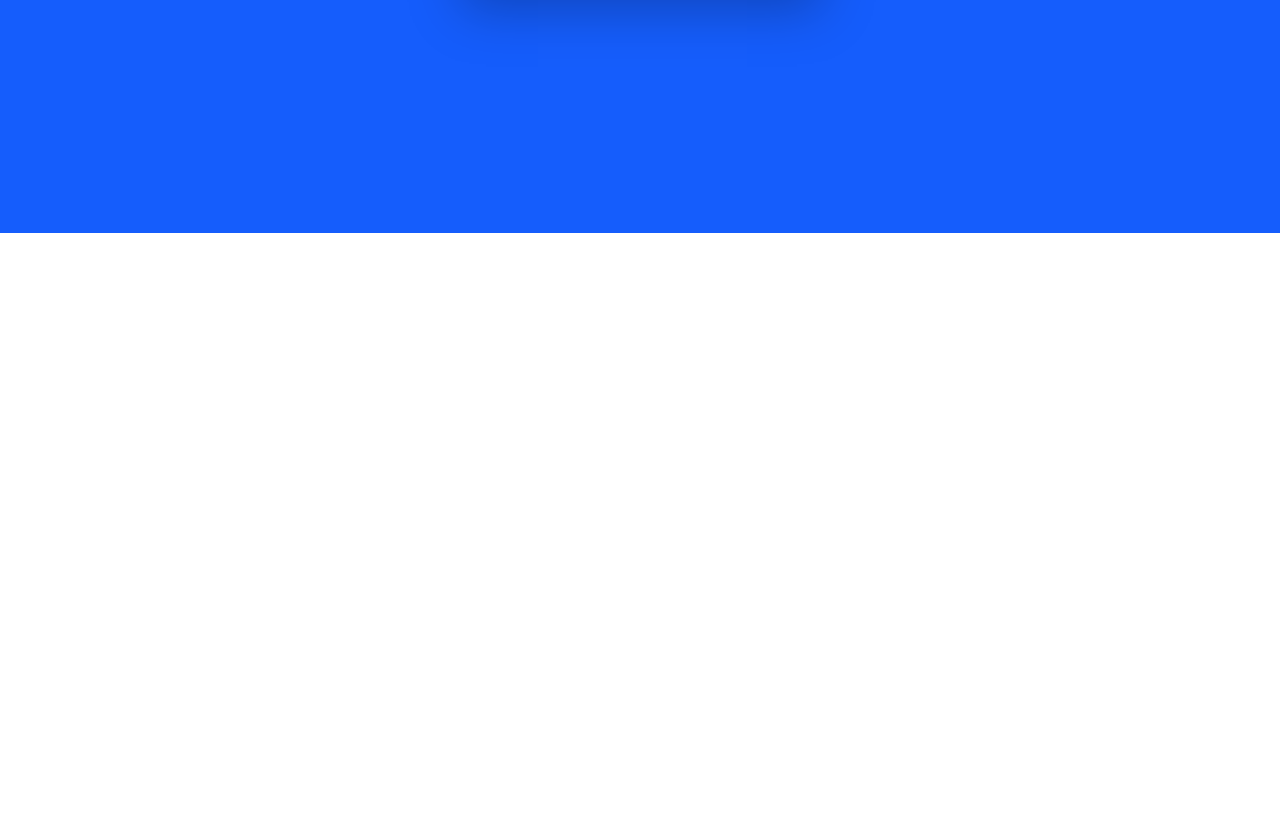
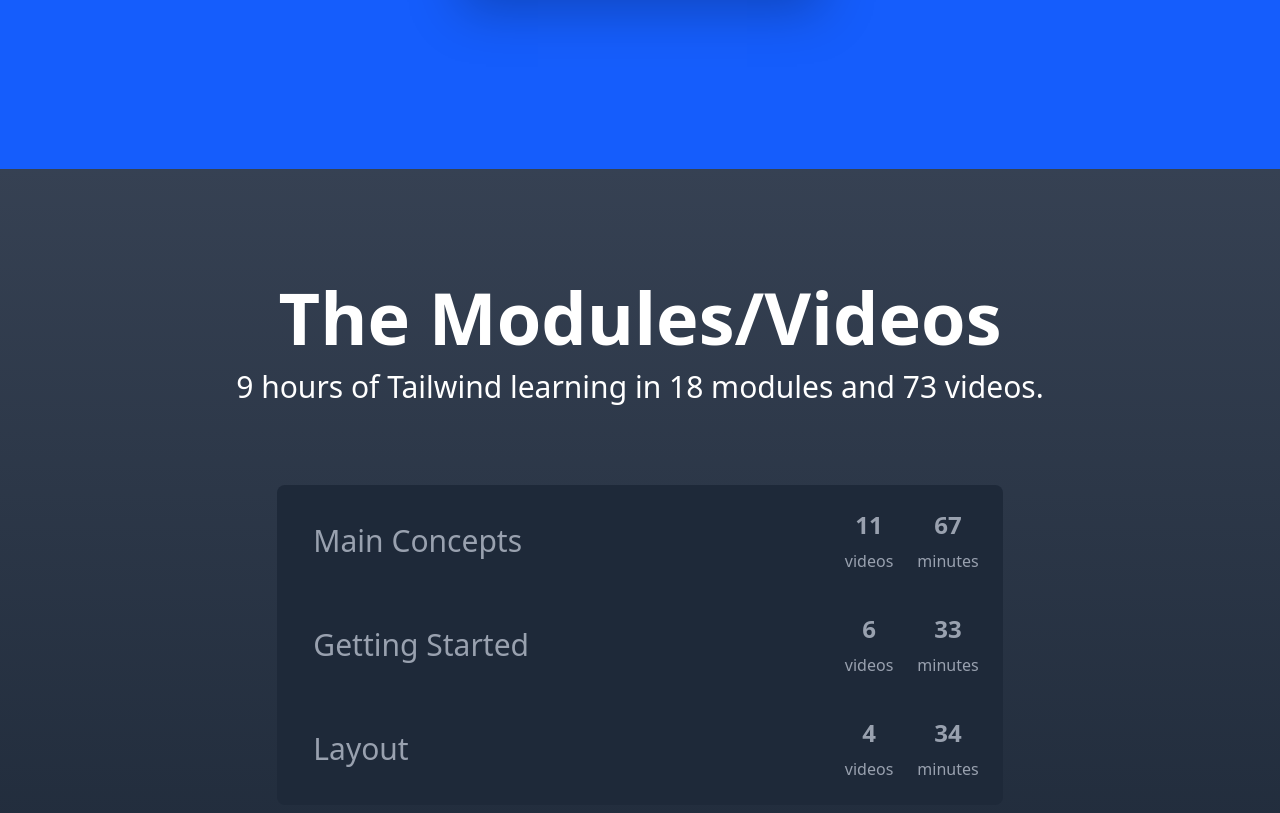
Before and after one commit to shalithacode/tailwind-course-website, a website built with Vite: page index.html in a window 1280 px wide. Shown: the part 5380-6193 px from the top of the page. Before the commit the page ends 5613 px from the top, so only its background shows below. Built offline with nearby package versions, Linux system fonts and the light colour scheme.

Commit message:
content section

```diff
--- a/index.html
+++ b/index.html
@@ -272,7 +272,7 @@
     </div>
     <div class="bg-blue-600 py-12 relative">
       <div
-        class="container mx-auto mb-16 lg:px-0 flex lg:flex-row flex-col text-xl text-blue-200 justify-center items-center lg:items-start gap-10 text-center"
+        class="container mx-auto lg:px-0 flex lg:flex-row flex-col text-xl text-blue-200 justify-center items-center lg:items-start gap-10 text-center"
       >
         <div class="lg:text-right space-y-3 order-2 lg:order-0">
           <p><strong class="font-bold text-blue-100">XY videos</strong> at a smooth pace</p>
@@ -304,5 +304,51 @@
         </div>
       </div>
     </div>
+    <div class="bg-linear-to-b from-gray-700 to-gray-800 py-24 md:px-24">
+      <div class="container mx-auto mb-16 px-6 lg:px-0">
+        <div class="text-center mb-20 text-white">
+          <h1 class="text-4xl lg:text-7xl my-4 font-bold">The Modules/Videos</h1>
+          <p class="text-3xl">9 hours of Tailwind learning in 18 modules and 73 videos.</p>
+        </div>
+
+        <div class="w-full md:w-3/4 lg:w-2/3 mx-auto bg-gray-800 text-gray-400 p-6 rounded-lg space-y-10">
+          <div class="flex items-center gap-6">
+            <p class="grow text-3xl p-3">Main Concepts</p>
+            <div class="flex flex-col items-center gap-2">
+              <p class="font-bold text-2xl">11</p>
+              <p>videos</p>
+            </div>
+            <div class="flex flex-col items-center gap-2">
+              <p class="font-bold text-2xl">67</p>
+              <p>minutes</p>
+            </div>
+          </div>
+
+          <div class="flex items-center gap-6">
+            <p class="grow text-3xl p-3">Getting Started</p>
+            <div class="flex flex-col items-center gap-2">
+              <p class="font-bold text-2xl">6</p>
+              <p>videos</p>
+            </div>
+            <div class="flex flex-col items-center gap-2">
+              <p class="font-bold text-2xl">33</p>
+              <p>minutes</p>
+            </div>
+          </div>
+
+          <div class="flex items-center gap-6">
+            <p class="grow text-3xl p-3">Layout</p>
+            <div class="flex flex-col items-center gap-2">
+              <p class="font-bold text-2xl">4</p>
+              <p>videos</p>
+            </div>
+            <div class="flex flex-col items-center gap-2">
+              <p class="font-bold text-2xl">34</p>
+              <p>minutes</p>
+            </div>
+          </div>
+        </div>
+      </div>
+    </div>
   </body>
 </html>
```
